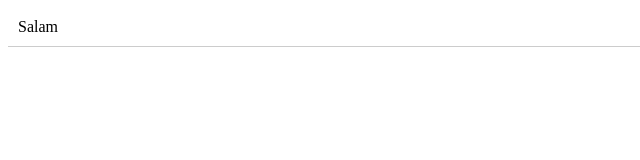
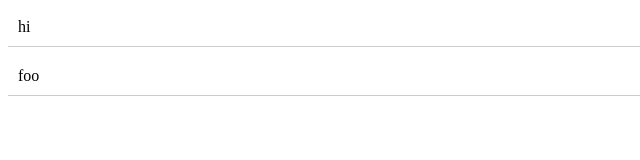
Before and after one commit to morajabi/chat-rocks, a React (Create React App) app: page / in a window 1280 px wide. Shown: the top 160 px of the page, without its empty margins (0-640 px from the left). Built offline with nearby package versions, Linux system fonts and the light colour scheme.

Commit message:
feat: add Chat component

```diff
--- a/src/components/App.js
+++ b/src/components/App.js
@@ -1,14 +1,10 @@
 import React, { Component } from 'react'
-import Message from './Message'
+import Chat from './Chat'
 
 class App extends Component {
   render() {
     return (
-      <div>
-        <Message>
-          Salam
-        </Message>
-      </div>
+      <Chat messages={['hi', 'foo']} />
     )
   }
 }
--- /dev/null
+++ b/src/components/Chat.js
@@ -0,0 +1,12 @@
+import React, { Component } from 'react'
+import Message from './Message'
+
+const Chat = ({ messages = [] }) => (
+  <div>
+    {messages.map(msg => (
+      <Message>{msg}</Message>
+    ))}
+  </div>
+)
+
+export default Chat
```
